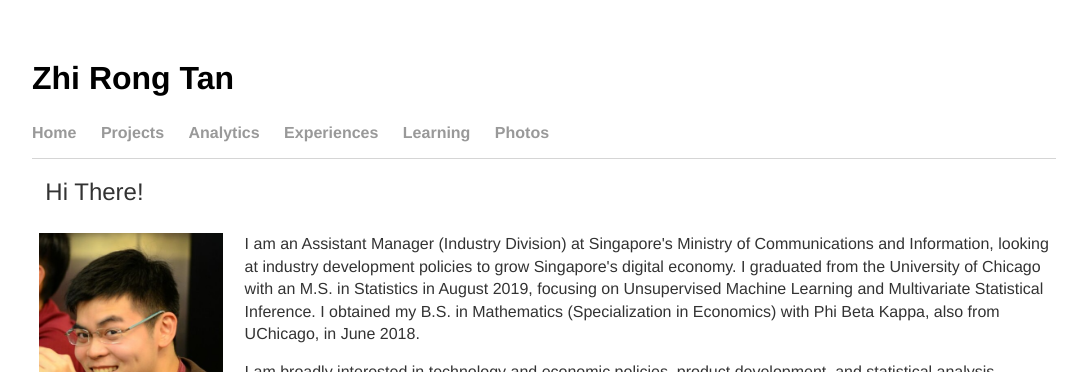
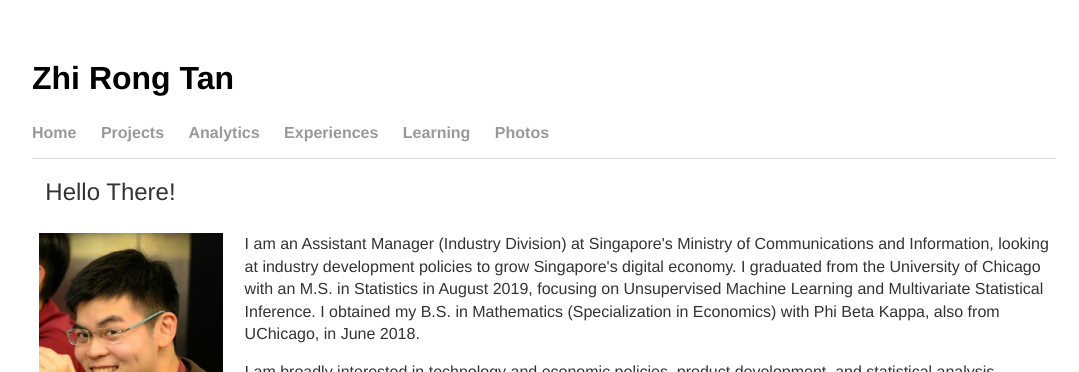
Before and after one commit to tanzhirong/tanzhirong.github.io, a Jekyll site: the page built from index.html, in a window 1280 px wide. Shown: the top 372 px of the page, without its empty margins (96-1175 px from the left). Built offline with Jekyll 4.4.1, drawn with Linux system fonts in a browser that asks for light colours.

Commit message:
edited main page

```diff
--- a/index.html
+++ b/index.html
@@ -5,7 +5,7 @@ title: Zhi Rong Tan
 <div class="container">
 	    <table>
   <tbody><tr>
-	<h2>&nbsp; Hi There! </h2>
+	<h2>&nbsp; Hello There! </h2>
     <td width="20%">
       <div>
         <img position="absolute" margin="auto" width="95%" src="images/me.png">
```
